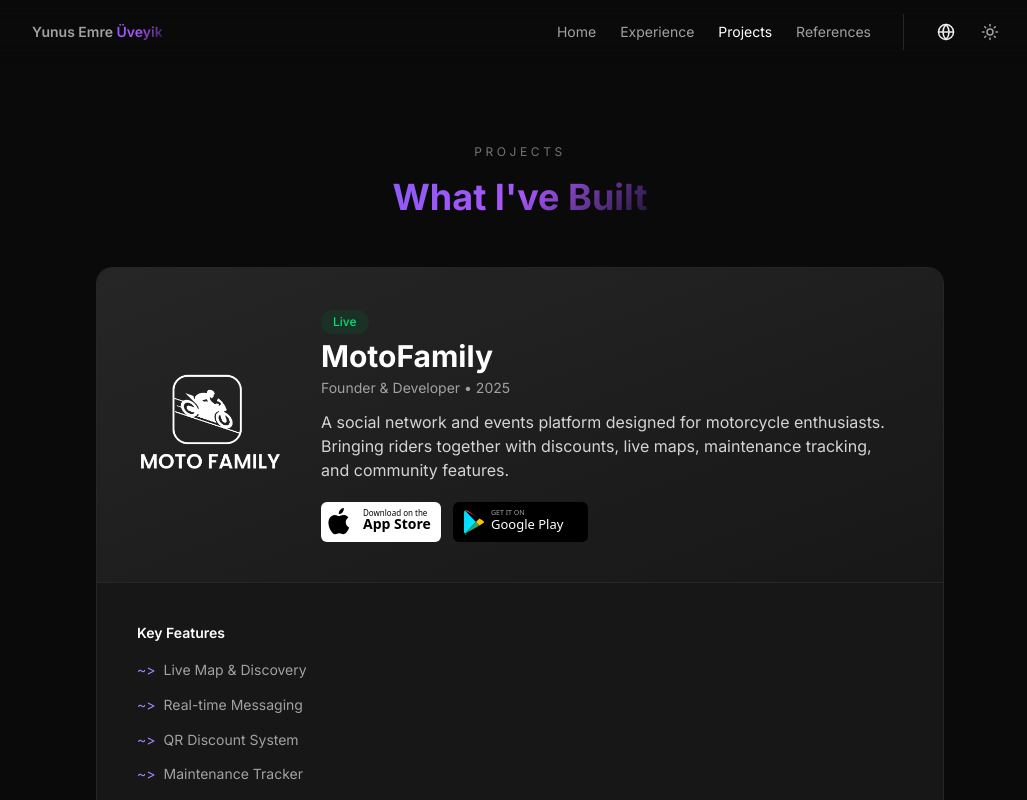
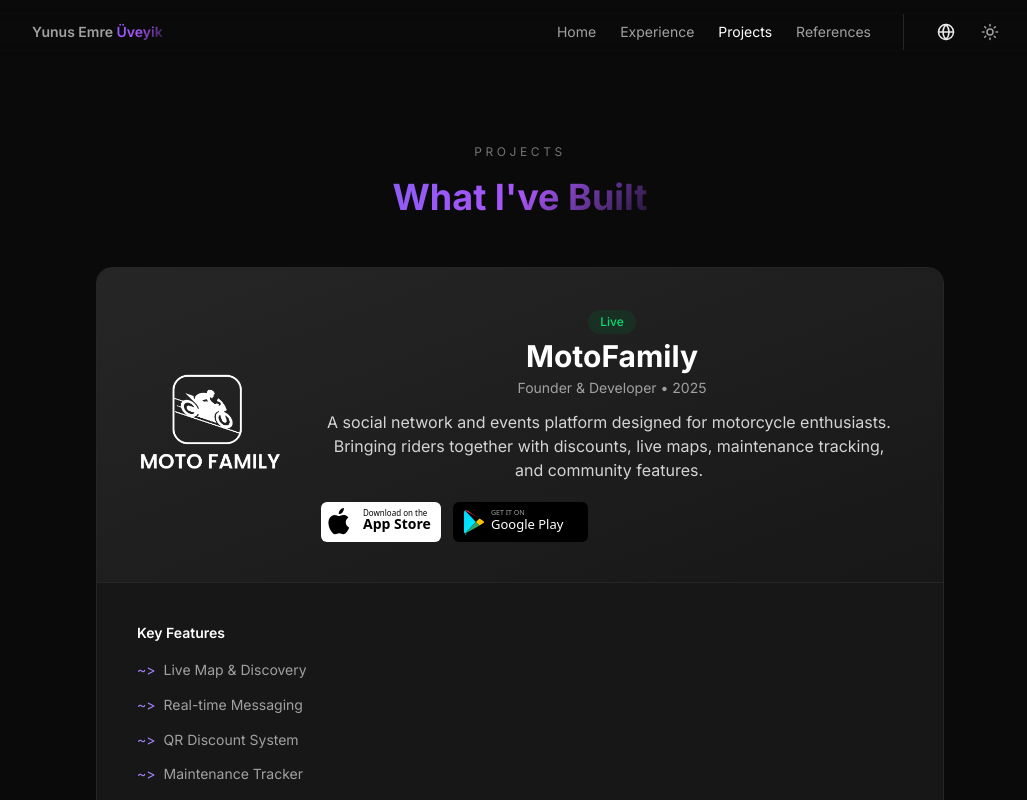
Before and after one commit to yunusemreuveyik/yunusemreuveyik.com, a Next.js app: page /en/projects in a window 1280 px wide. Shown: the top 800 px of the page, without its empty margins (120-1147 px from the left). Built offline with nearby package versions, Linux system fonts and the light colour scheme.

Commit message:
a few rtl support

```diff
--- a/src/components/projects.tsx
+++ b/src/components/projects.tsx
@@ -91,7 +91,7 @@
               </div>
 
               {/* Title & Description */}
-              <div className="text-center sm:text-left space-y-3 flex-1">
+              <div className="text-center sm:[dir=ltr]:text-left sm:[dir=rtl]:text-right space-y-3 flex-1">
                 <div className="space-y-1">
                   <span className="inline-block px-3 py-1 text-xs font-medium rounded-full bg-green-100 dark:bg-green-900/30 text-green-700 dark:text-green-400">
                     {t("motofamily.status")}
--- a/src/components/tech-slider.tsx
+++ b/src/components/tech-slider.tsx
@@ -100,8 +100,8 @@
     <div className="w-full overflow-hidden">
       <div className="relative">
         {/* Gradient masks */}
-        <div className="absolute left-0 top-0 bottom-0 w-24 bg-linear-to-r from-white dark:from-neutral-950 to-transparent z-10 pointer-events-none" />
-        <div className="absolute right-0 top-0 bottom-0 w-24 bg-linear-to-l from-white dark:from-neutral-950 to-transparent z-10 pointer-events-none" />
+        <div className="absolute [dir=ltr]:left-0 [dir=rtl]:right-0 top-0 bottom-0 w-24 [dir=ltr]:bg-linear-to-r [dir=rtl]:bg-linear-to-l from-white dark:from-neutral-950 to-transparent z-10 pointer-events-none" />
+        <div className="absolute [dir=ltr]:right-0 [dir=rtl]:left-0 top-0 bottom-0 w-24 [dir=ltr]:bg-linear-to-l [dir=rtl]:bg-linear-to-r from-white dark:from-neutral-950 to-transparent z-10 pointer-events-none" />
 
         {/* Scrolling track */}
         <div className="flex overflow-hidden">
--- a/src/components/testimonials.tsx
+++ b/src/components/testimonials.tsx
@@ -88,7 +88,7 @@
       )}
 
       {/* Quote Text */}
-      <h3 className="text-lg font-semibold text-neutral-900 dark:text-white mb-3 pt-2 pr-10">
+      <h3 className="text-lg font-semibold text-neutral-900 dark:text-white mb-3 pt-2 [dir=ltr]:pr-10 [dir=rtl]:pl-10">
         &ldquo;{quote}&rdquo;
       </h3>
 
```
